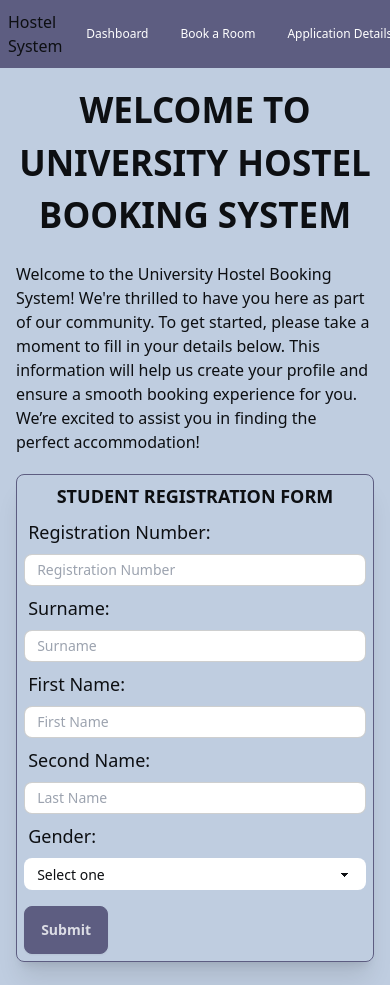
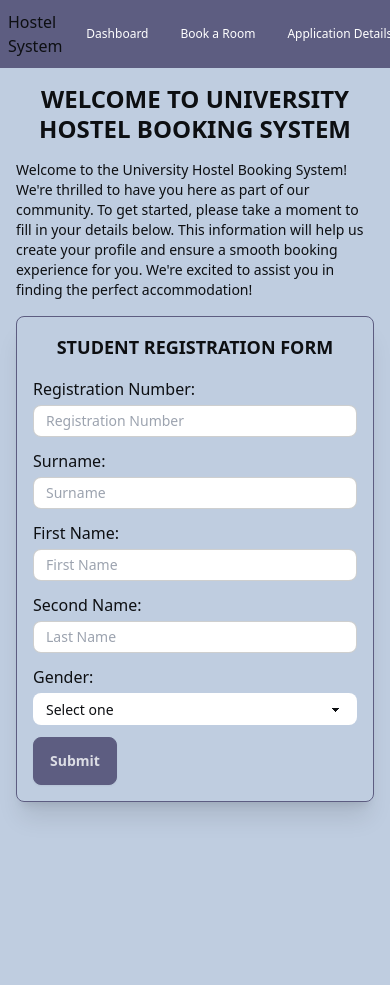
Before and after one commit to EvansMungai/UHBUI, an Angular app: page /uhb/student/register-student-details in a window 390 px wide. Shown: the top 985 px of the page. After the commit the page ends 844 px from the top, so only its background shows below. Built offline with nearby package versions, Linux system fonts and the light colour scheme.

Commit message:
Make student registration page responsive.

```diff
--- a/src/app/student/register-student-details/register-student-details.component.html
+++ b/src/app/student/register-student-details/register-student-details.component.html
@@ -1,45 +1,67 @@
-<h1 class="text-[35px] font-bold text-center">WELCOME TO UNIVERSITY HOSTEL BOOKING SYSTEM</h1>
-<p class="my-5">Welcome to the University Hostel Booking System! We're thrilled to have you here as part of our
+<h1 class="text-2xl sm:text-3xl md:text-[35px] font-bold text-center leading-tight">WELCOME TO UNIVERSITY HOSTEL BOOKING SYSTEM</h1>
+<p class="my-4 sm:my-5 text-sm sm:text-base">
+    Welcome to the University Hostel Booking System! We're thrilled to have you here as part of our
     community. To get started, please take a moment to fill in your details below. This information will help us create
-    your profile and ensure
-    a smooth booking experience for you. We’re excited to assist you in finding the perfect accommodation!</p>
+    your profile and ensure a smooth booking experience for you. We're excited to assist you in finding the perfect
+    accommodation!
+</p>
+
 <form [formGroup]="studentProfileForm" id="studentRegistrationForm" (ngSubmit)="onSubmit()" #form='ngForm'
-    class="flex flex-1 flex-col mx-auto m-[2%] p-[2%] border border-[#5D5D81] shadow-xl rounded-lg">
-    <h3 class="text-lg font-bold text-center">STUDENT REGISTRATION FORM</h3>
+    class="flex flex-1 flex-col mx-auto m-[2%] p-4 sm:p-[2%] border border-[#5D5D81] shadow-xl rounded-lg">
 
-    <label for="registrationNo" class="label text-lg font-medium">Registration Number:</label>
+    <h3 class="text-lg sm:text-xl font-bold text-center mb-4">STUDENT REGISTRATION FORM</h3>
+
+    <div class="mb-3">
+        <label for="registrationNo" class="block text-base sm:text-lg font-medium">Registration Number:</label>
         <input type="text" id="registrationNo" formControlName="registrationNo"
-        class="input input-bordered input-sm bg-white" placeholder="Registration Number"
+            class="input input-bordered input-sm w-full bg-white mt-1" placeholder="Registration Number"
             [ngClass]="{'input-error': studentProfileForm.get('registrationNo')?.invalid && form.submitted }">
-    <p *ngIf="studentProfileForm.get('registrationNo')?.invalid && form.submitted" class="text-red-500 text-xs ml-1">
+        <p *ngIf="studentProfileForm.get('registrationNo')?.invalid && form.submitted"
+            class="text-red-500 text-xs ml-1">
             Registration Number is required.
         </p>
         <p *ngIf="studentProfileForm.get('registrationNo')?.hasError('pattern')" class="text-red-500 text-xs my-1">
             Enter a valid registration number. eg. A123-45-6789/2023
         </p>
-    <label for="surname" class="label text-lg font-medium">Surname:</label>
-    <input type="text" id="surname" formControlName="surname" class="input input-bordered input-sm bg-white"
+    </div>
+
+    <!-- Surname -->
+    <div class="mb-3">
+        <label for="surname" class="block text-base sm:text-lg font-medium">Surname:</label>
+        <input type="text" id="surname" formControlName="surname" class="input input-bordered input-sm w-full bg-white mt-1"
             placeholder="Surname"
-        [ngClass]="{'input-error': studentProfileForm.get('surname')?.invalid && form.submitted }" />
+            [ngClass]="{'input-error': studentProfileForm.get('surname')?.invalid && form.submitted }">
         <p *ngIf="studentProfileForm.get('surname')?.invalid && form.submitted" class="text-red-500 text-xs ml-1">
             Surname is required.
         </p>
-    <label for="firstName" class="label text-lg font-medium">First Name:</label>
-    <input type="text" id="firstName" formControlName="firstName" class="input input-bordered input-sm bg-white"
-        placeholder="First Name"
-        [ngClass]="{'input-error': studentProfileForm.get('firstName')?.invalid && form.submitted }" />
+    </div>
+
+    <!-- First Name -->
+    <div class="mb-3">
+        <label for="firstName" class="block text-base sm:text-lg font-medium">First Name:</label>
+        <input type="text" id="firstName" formControlName="firstName"
+            class="input input-bordered input-sm w-full bg-white mt-1" placeholder="First Name"
+            [ngClass]="{'input-error': studentProfileForm.get('firstName')?.invalid && form.submitted }">
         <p *ngIf="studentProfileForm.get('firstName')?.invalid && form.submitted" class="text-red-500 text-xs ml-1">
             First Name is required.
         </p>
-    <label for="lastName" class="label text-lg font-medium">Second Name:</label>
-    <input type="text" id="lastName" formControlName="lastName" class="input input-bordered input-sm bg-white"
-        placeholder="Last Name"
-        [ngClass]="{'input-error': studentProfileForm.get('lastName')?.invalid && form.submitted }" />
+    </div>
+
+    <!-- Second Name -->
+    <div class="mb-3">
+        <label for="lastName" class="block text-base sm:text-lg font-medium">Second Name:</label>
+        <input type="text" id="lastName" formControlName="lastName"
+            class="input input-bordered input-sm w-full bg-white mt-1" placeholder="Last Name"
+            [ngClass]="{'input-error': studentProfileForm.get('lastName')?.invalid && form.submitted }">
         <p *ngIf="studentProfileForm.get('lastName')?.invalid && form.submitted" class="text-red-500 text-xs ml-1">
             Last Name is required.
         </p>
-    <label for="gender" class="label text-lg font-medium">Gender:</label>
-    <select class="select bg-white select-sm" id="gender" formControlName="gender"
+    </div>
+
+    <!-- Gender -->
+    <div class="mb-1">
+        <label for="gender" class="block text-base sm:text-lg font-medium">Gender:</label>
+        <select class="select bg-white select-sm w-full mt-1" id="gender" formControlName="gender"
             [ngClass]="{'input-error': studentProfileForm.get('gender')?.invalid && form.submitted }">
             <option value="" disabled selected>Select one</option>
             <option value="Male">Male</option>
@@ -48,8 +70,14 @@
         <p *ngIf="studentProfileForm.get('gender')?.invalid && form.submitted" class="text-red-500 text-xs ml-1">
             Gender is required.
         </p>
-    <div class="mt-4">
+    </div>
+
+    <!-- Submit button with spacing -->
+    <div class="mt-2">
         <app-button [buttonProps]="submitButtonProps"></app-button>
     </div>
-    <app-toast [styles]="toastStyles" [showToast]="showToast" [alertStyle]="alertStyles" [alterMessage]="alertMessage" />
+
+    <!-- Toast notification -->
+    <app-toast [styles]="toastStyles" [showToast]="showToast" [alertStyle]="alertStyles"
+        [alterMessage]="alertMessage" />
 </form>
```
Lines whose indentation alone changed are shown as unchanged.
